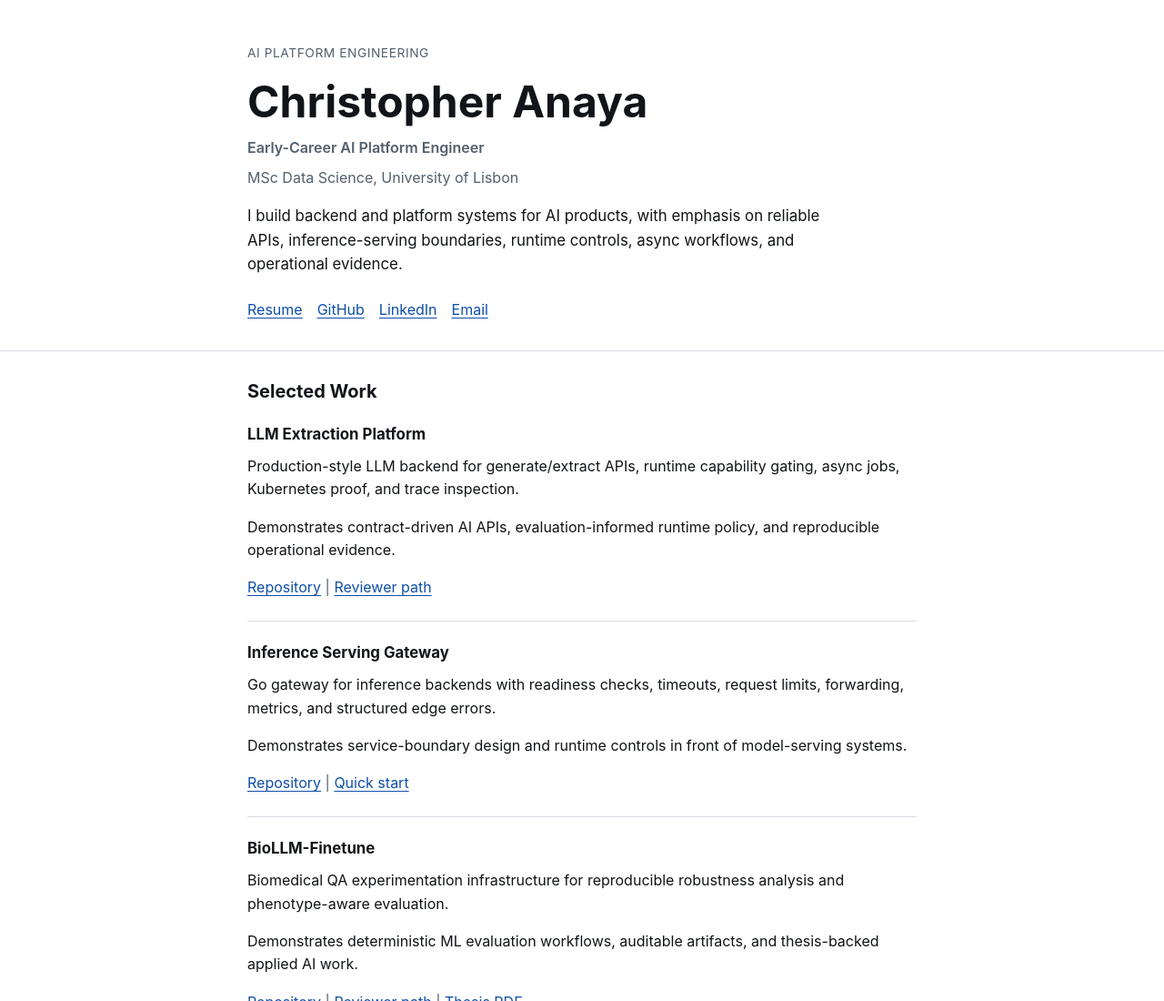
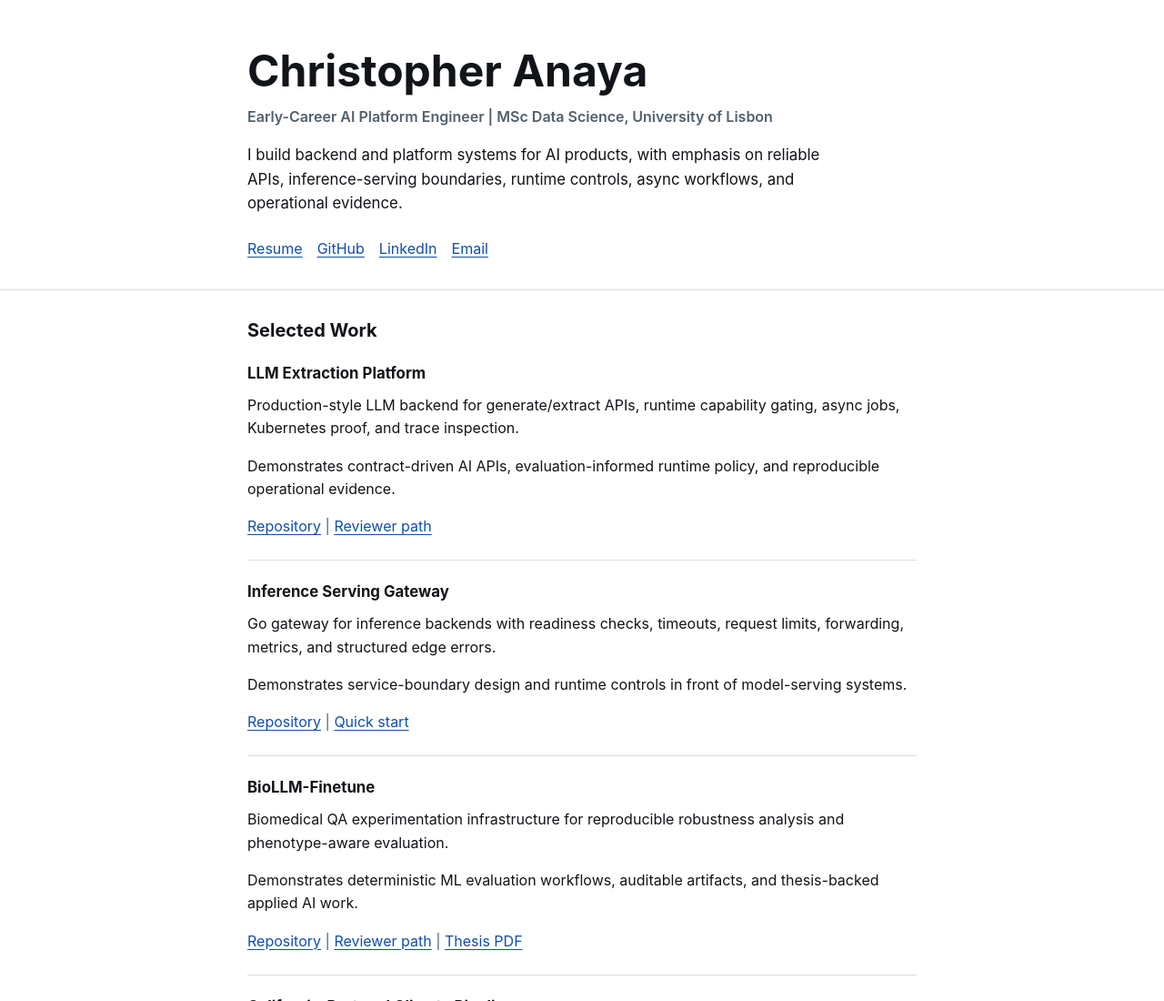
Before and after one commit to chranama/chranama.github.io, a plain HTML site: page index.html in a window 1280 px wide. Shown: the top 1100 px of the page at 91% size. Drawn offline with Linux system fonts and the light colour scheme.

Commit message:
Refine homepage credential line

```diff
--- a/css/styles.css
+++ b/css/styles.css
@@ -72,14 +72,6 @@ a:focus-visible,
   padding: var(--space-6) 0 var(--space-5);
 }
 
-.kicker {
-  margin: 0 0 var(--space-2);
-  color: var(--muted);
-  font-size: 0.86rem;
-  letter-spacing: 0.04em;
-  text-transform: uppercase;
-}
-
 h1,
 h2,
 h3,
@@ -110,14 +102,9 @@ h3 {
 }
 
 .title {
-  margin-bottom: var(--space-1);
+  margin-bottom: var(--space-3);
   color: var(--muted);
   font-weight: 600;
-}
-
-.credential {
-  margin-bottom: var(--space-3);
-  color: var(--muted);
 }
 
 .lede {
--- a/index.html
+++ b/index.html
@@ -22,10 +22,8 @@
     <a class="skip-link" href="#main-content">Skip to main content</a>
     <header class="site-header">
       <div class="container">
-        <p class="kicker">AI Platform Engineering</p>
         <h1>Christopher Anaya</h1>
-        <p class="title">Early-Career AI Platform Engineer</p>
-        <p class="credential">MSc Data Science, University of Lisbon</p>
+        <p class="title">Early-Career AI Platform Engineer | MSc Data Science, University of Lisbon</p>
         <p class="lede">
           I build backend and platform systems for AI products, with emphasis on reliable APIs,
           inference-serving boundaries, runtime controls, async workflows, and operational evidence.
```
